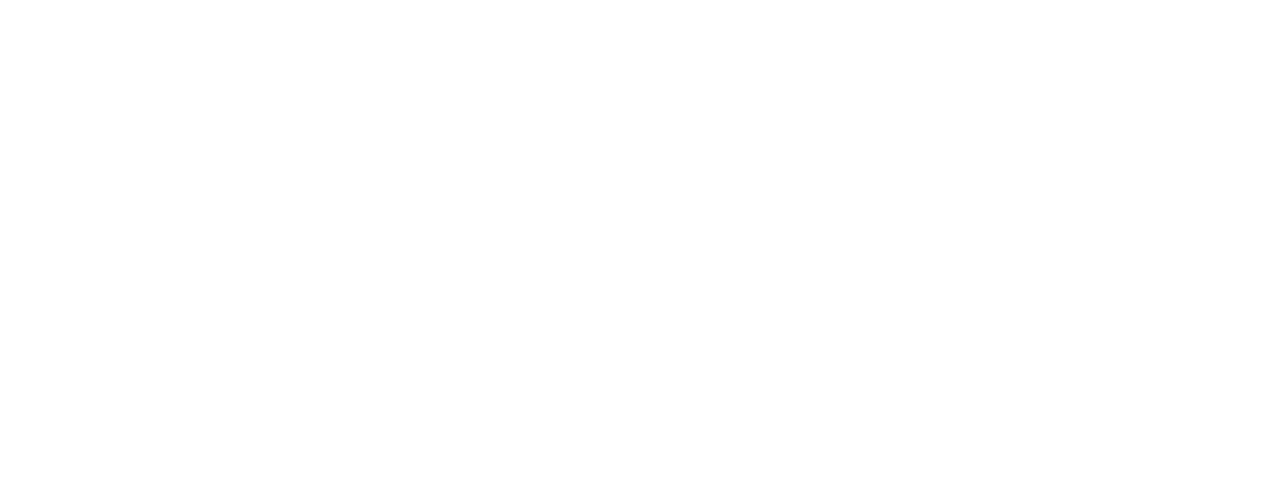
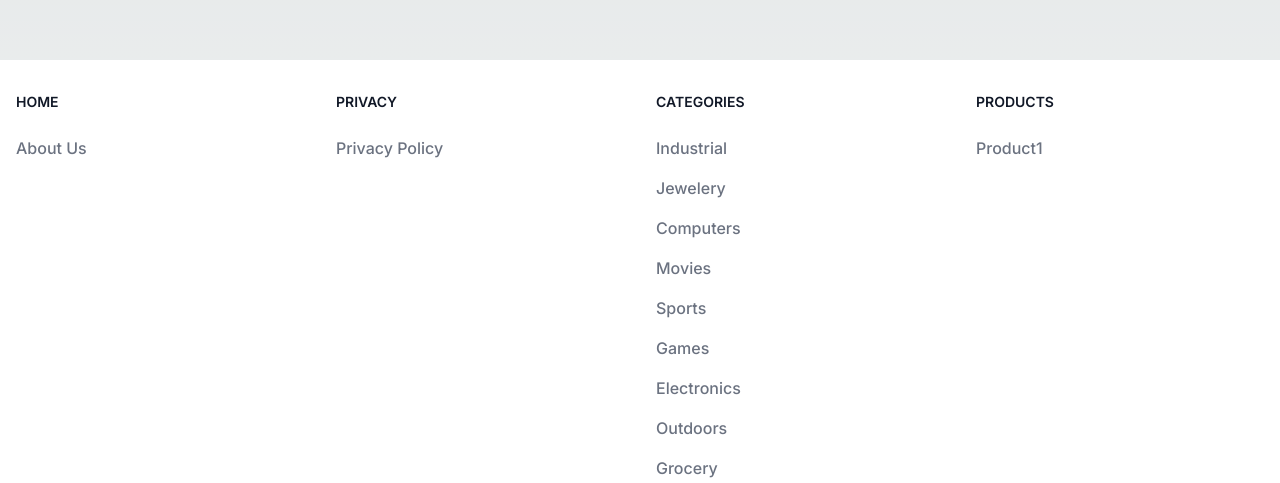
Before and after one commit to gokhanSucsuz/nextjs-simple-ecommerce, a Next.js app: page /1/category/0 in a window 1280 px wide. Before the commit this address had no page. Shown: the part 814-1297 px from the top of the page. Before the commit the page ends 800 px from the top, so only its background shows below. Built offline with nearby package versions, Linux system fonts and the light colour scheme.

Commit message:
fakedata generator is done

```diff
--- /dev/null
+++ b/app/[countryCode]/(category)/category/[categoryId]/page.jsx
@@ -0,0 +1,12 @@
+import React from 'react'
+
+const CategoryDetail = (props) => {
+    console.log("category detail", props.params)
+    return (
+        <div>
+            {props.params.categoryId}. Products Detail
+        </div>
+    )
+}
+
+export default CategoryDetail
--- /dev/null
+++ b/app/[countryCode]/(category)/category/layout.jsx
@@ -0,0 +1,19 @@
+
+import Container from '@/app/components/container'
+import Footer from '@/app/components/footer'
+import Header from '@/app/components/header'
+import React from 'react'
+
+const PageLayout = (props) => {
+    return (
+        <div>
+            <Header {...props.params} />
+            <Container>
+                {props.children}
+            </Container>
+            <Footer {...props.params} />
+        </div>
+    )
+}
+
+export default PageLayout
--- a/app/[countryCode]/(main)/main/page.jsx
+++ b/app/[countryCode]/(main)/main/page.jsx
@@ -1,8 +1,10 @@
+import generateRandomProducts from "@/app/actions/generateRandomProducts";
 import { getLocale } from "@/app/locales/getLocales";
 import Image from "next/image";
 
 export default function Home({ params }) {
   const locales = getLocale(params.countryCode)
+  console.log(generateRandomProducts.memData)
   return (
     <main className="flex min-h-screen flex-col items-center justify-between p-24">
 
--- /dev/null
+++ b/app/actions/generateRandomProducts.js
@@ -0,0 +1,99 @@
+import { faker } from "@faker-js/faker";
+class GenerateRandomProducts {
+	memData = [];
+	basketData = [];
+	constructor() {
+		if (this.memData.length) {
+			return;
+		} else {
+			for (let i = 0; i < 50; i++) {
+				const data = {
+					discountPercent: faker.number.int({ min: 25, max: 50 }),
+					productId: i.toString(),
+					department: faker.commerce.department(),
+					category: {
+						categoryName: faker.commerce.department(),
+						categoryId: i.toString()
+					},
+					productCode: faker.commerce.isbn(),
+					price: faker.commerce.price(),
+					productName: faker.commerce.productName(),
+					productShortName: faker.commerce.product(),
+					materials: [
+						faker.commerce.productMaterial(),
+						faker.commerce.productMaterial(),
+						faker.commerce.productMaterial(),
+						faker.commerce.productMaterial()
+					],
+					weeklyProduct: faker.number.int({ min: 0, max: 1 }),
+					description: faker.commerce.productDescription(),
+					colors: [
+						faker.color.rgb(),
+						faker.color.rgb(),
+						faker.color.rgb(),
+						faker.color.rgb(),
+						faker.color.rgb(),
+						faker.color.rgb()
+					],
+					company: {
+						name: faker.company.name,
+						companyId: faker.string.uuid()
+					},
+					image: faker.image.url()
+				};
+				this.memData.push(data);
+			}
+		}
+	}
+	getCategories() {
+		const categories = this.memData.map((item) => {
+			return {
+				...item.category
+			};
+		});
+		const uniqueCategories = new Set(
+			categories.map((category) => category.categoryName)
+		);
+		const mappedCategories = [...uniqueCategories].map((item) => {
+			return {
+				categoryId: categories.find((c) => c.categoryName === item)?.categoryId,
+				categoryName: item
+			};
+		});
+		return mappedCategories;
+	}
+
+	getProductsByCategoryId(slice = 3) {
+		return this.memData.filter(
+			(product) => product.category.categoryId === categoryId
+		);
+	}
+	getLatestProducts(slice = 3) {
+		return this.memData
+			.sort((a, b) => new Date(b.date) - new Date(a.date))
+			.slice(0, slice);
+	}
+	getWeeklyProducts(slice = 3) {
+		return this.memData.filter((p) => p.weeklyProduct === 1);
+	}
+	getDiscountProducts(slice) {
+		return this.memData.filter((p) => p.discountPercent > 25).slice(0, slice);
+	}
+
+	getProductById(id) {
+		return this.memData.find((item) => item.id === id);
+	}
+	searchData(q) {
+		return this.memData.filter((item) =>
+			item.productName.toLowerCase().includes(q.toLowerCase())
+		);
+	}
+	sortAsc(d) {
+		return d.slice().sort((a, b) => a.price - b.price);
+	}
+	sortDesc(d) {
+		return d.slice().sort((a, b) => b.price - a.price);
+	}
+}
+
+export default new GenerateRandomProducts();
--- a/app/components/footerCategoriesSection.jsx
+++ b/app/components/footerCategoriesSection.jsx
@@ -1,15 +1,24 @@
 import Link from 'next/link'
 import React from 'react'
+import generateRandomProducts from '../actions/generateRandomProducts'
 
 const FooterCategoriesSection = (props) => {
     console.log(props.countryCode)
+    const categories = generateRandomProducts.getCategories()
     return (
         <div>
             <h2 className="mb-6 text-sm font-semibold text-gray-900 uppercase dark:text-white">Categories</h2>
             <ul className="text-gray-500 dark:text-gray-400 font-medium">
-                <li className="mb-4">
-                    <Link href={`/${props.countryCode}`} className="hover:underline">Category1</Link>
-                </li>
+                {
+                    categories.map((cat) => {
+                        return (
+                            <li className="mb-4" key={cat.categoryId}>
+                                <Link href={`/${props.countryCode}/category/${cat.categoryId}`} className="hover:underline">{
+                                    cat.categoryName}</Link>
+                            </li>
+                        )
+                    })
+                }
             </ul>
         </div>
     )
```
